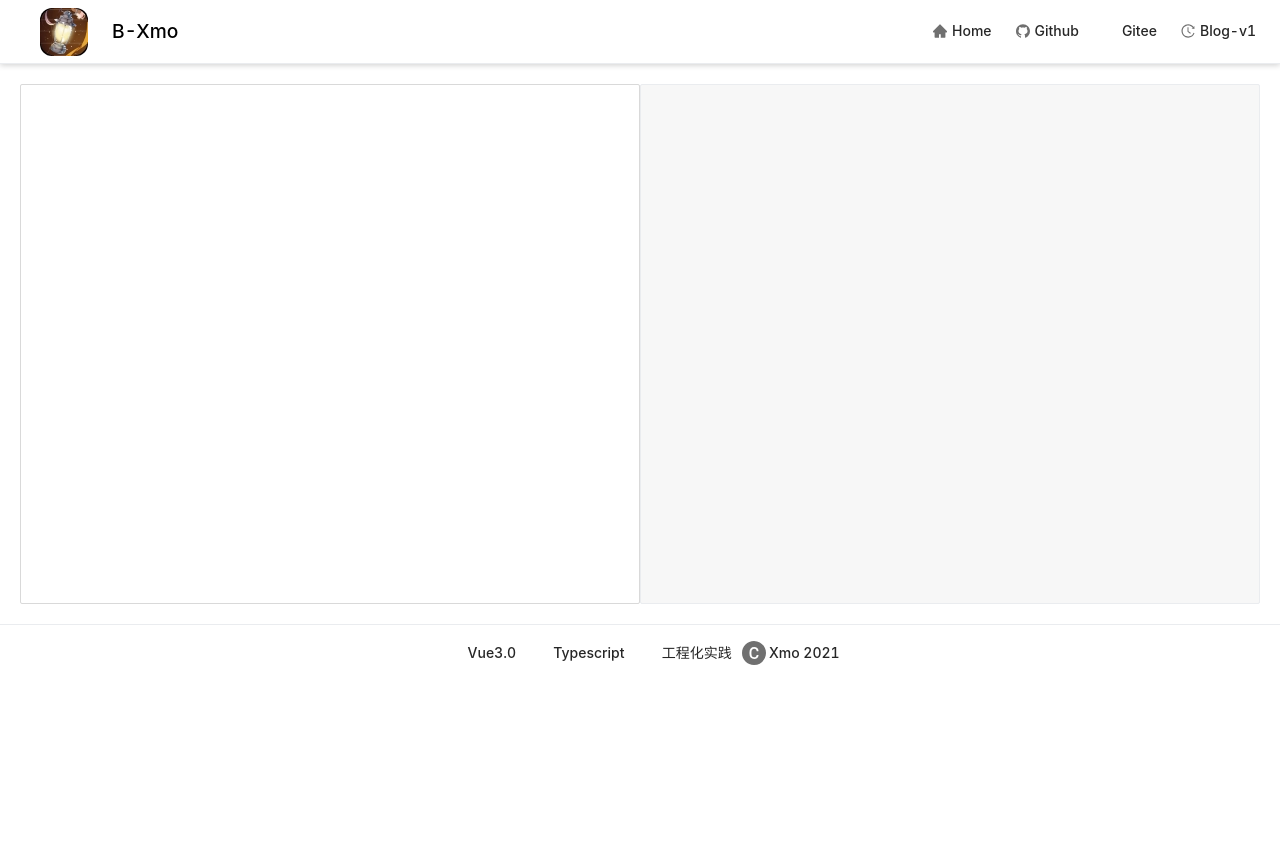
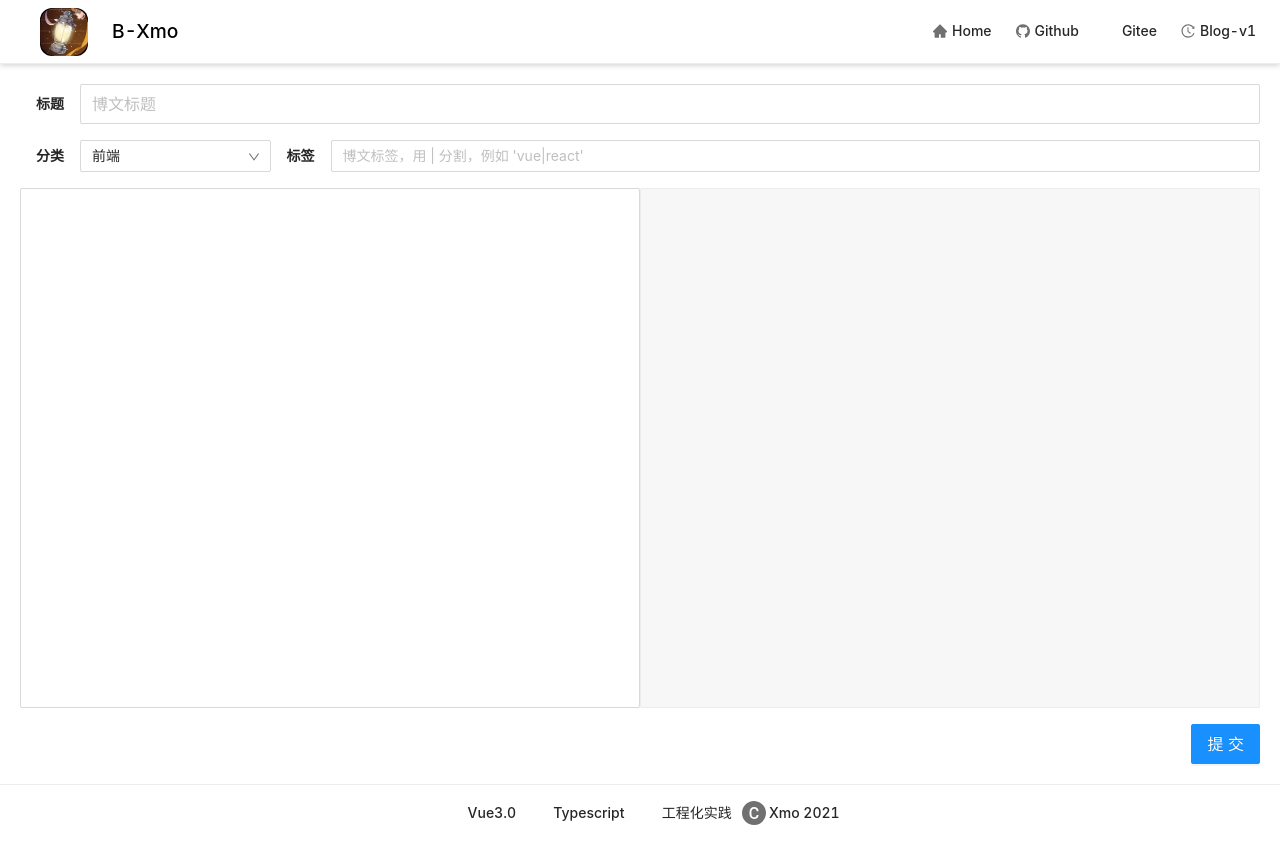
Before and after one commit to darkXmo/bxmo-blog, a Vue app in the folder frontend/: page /publish in a window 1280 px wide. Before the commit the page ends 800 px from the top, so only its background shows below. Built offline with nearby package versions, Linux system fonts and the light colour scheme.

Commit message:
feat(publish): publish和后端的交互逻辑以及publish-head

```diff
--- a/frontend/src/components/antd/index.ts
+++ b/frontend/src/components/antd/index.ts
@@ -1,4 +1,4 @@
-import { Button, Card, Pagination, Input } from "ant-design-vue";
+import { Button, Card, Pagination, Input, Select } from "ant-design-vue";
 import { App } from "vue";
 
 /**
@@ -10,6 +10,7 @@ const antdImport = (app: App<Element>) => {
   app.use(Card);
   app.use(Pagination);
   app.use(Input);
+  app.use(Select);
 };
 
 export default antdImport;
--- a/frontend/src/components/markdown/MarkdownCom.vue
+++ b/frontend/src/components/markdown/MarkdownCom.vue
@@ -8,7 +8,8 @@
 <script lang="ts">
 import { computed, defineComponent, ref } from "vue";
 import transformMarkdown from "@/controller/Publish/transformMarkdown";
-import { selectionPos } from "@/controller/utils/keyEvent";
+
+import tabEvent from "@/controller/Publish/keyEvent";
 
 export default defineComponent({
   name: "MarkdownCom",
@@ -18,16 +19,10 @@ export default defineComponent({
       return transformMarkdown(rawStr.value);
     });
     const tab = (e: KeyboardEvent) => {
-      const textarea = document.getElementById("textarea");
-      if (textarea instanceof HTMLTextAreaElement) {
-        const pos = selectionPos(textarea);
-        textarea.value =
-          textarea.value.slice(0, pos) + "  " + textarea.value.slice(pos);
-        textarea.focus();
-        textarea.setSelectionRange(pos + 2, pos + 2);
-        rawStr.value = textarea.value;
+      const textArea = document.getElementById("textarea");
+      if (textArea instanceof HTMLTextAreaElement) {
+        tabEvent(e, rawStr, textArea);
       }
-      e.preventDefault();
     };
     return {
       rawStr,
@@ -56,6 +51,7 @@ export default defineComponent({
     border: $border-default;
     border-radius: 2px;
     background-color: #f7f7f7;
+    white-space: pre-wrap;
   }
 }
 </style>
--- /dev/null
+++ b/frontend/src/components/markdown/MarkdownHead.vue
@@ -0,0 +1,100 @@
+<template>
+  <div class="markdown-head">
+    <div class="title">
+      <label for="title">标题</label>
+      <a-input
+        v-model:value="title"
+        placeholder="博文标题"
+        size="large"
+        id="title"
+      />
+    </div>
+    <div class="attrs">
+      <label for="category">分类</label>
+      <a-select
+        v-model:value="category"
+        placeholder="点击选择分类"
+        id="category"
+        style="width: 20vw"
+        ref="select"
+      >
+        <a-select-option
+          v-for="item in categoryList"
+          :value="item"
+          :key="item"
+          >{{ item }}</a-select-option
+        >
+      </a-select>
+      <label for="tags">标签</label>
+      <a-input
+        v-model:value="tags"
+        placeholder="博文标签，用 | 分割，例如 'vue|react'"
+        id="tags"
+      />
+    </div>
+  </div>
+</template>
+
+<script lang="ts">
+import ArticleInfo from "@/models/ArticleInfo";
+import { computed, defineComponent, ref } from "vue";
+
+export default defineComponent({
+  name: "MarkdownHead",
+  setup() {
+    const title = ref<string>("");
+    const category = ref<string>("前端");
+    const tags = ref<string>("");
+
+    const categoryList: Array<string> = ["前端", "后端", "运维", "闲事", "AI"];
+
+    const tagsList = computed(
+      (): Array<string> => {
+        const ans = tags.value.split("|").filter((value) => {
+          return value !== "";
+        });
+        return ans;
+      }
+    );
+
+    const info = computed(
+      (): ArticleInfo => {
+        return {
+          title: title.value,
+          category: category.value,
+          tags: tagsList.value,
+        };
+      }
+    );
+
+    return {
+      title,
+      category,
+      tags,
+      categoryList,
+      info,
+    };
+  },
+});
+</script>
+
+<style scoped lang="scss">
+.markdown-head {
+  > * {
+    margin-bottom: 1rem;
+  }
+  label {
+    white-space: nowrap;
+    margin: 0 1rem;
+    font-weight: bold;
+  }
+  > .title {
+    display: flex;
+    align-items: center;
+  }
+  > .attrs {
+    display: flex;
+    align-items: center;
+  }
+}
+</style>
--- /dev/null
+++ b/frontend/src/controller/Publish/keyEvent.ts
@@ -0,0 +1,23 @@
+import { getPos, setPos } from "@/controller/utils/InputEvent";
+import { Ref } from "@vue/reactivity";
+
+/**
+ * 将按下tab事件修改为输入两个空格。
+ * @param e 监听的Tab输入事件
+ * @param rawStr 这个输入事件所在的字符串
+ * @param htmlElement 输入事件所针对的HTML元素
+ */
+const tabEvent = (
+  e: KeyboardEvent,
+  rawStr: Ref,
+  htmlElement: HTMLInputElement | HTMLTextAreaElement
+) => {
+  e.preventDefault();
+  const pos = getPos(htmlElement);
+  htmlElement.value =
+    htmlElement.value.slice(0, pos) + "  " + htmlElement.value.slice(pos);
+  setPos(htmlElement, pos + 2);
+  rawStr.value = htmlElement.value;
+};
+
+export default tabEvent;
--- /dev/null
+++ b/frontend/src/controller/Publish/publish.ts
@@ -0,0 +1,9 @@
+import Article from "@/models/Article";
+import ArticleInfo from "@/models/ArticleInfo";
+
+const publish = (info: ArticleInfo, content: string) => {
+  const article: Article = Object.assign({ content }, info);
+  console.dir(article);
+};
+
+export default publish;
--- /dev/null
+++ b/frontend/src/controller/utils/InputEvent.ts
@@ -0,0 +1,27 @@
+/**
+ * 获取当前光标位置
+ * @param element 输入的元素
+ * @returns 光标位置
+ */
+export const getPos = (
+  element: HTMLTextAreaElement | HTMLInputElement
+): number => {
+  if (element.selectionStart) {
+    return element.selectionStart;
+  } else {
+    return 0;
+  }
+};
+
+/**
+ * 设置光标
+ * @param element 设置的元素
+ * @param position 光标位置
+ */
+export const setPos = (
+  element: HTMLTextAreaElement | HTMLInputElement,
+  position: number
+): void => {
+  element.focus();
+  element.setSelectionRange(position, position);
+};
--- a/frontend/src/controller/utils/keyEvent.ts
+++ /dev/null
@@ -1,9 +0,0 @@
-export const selectionPos = (
-  element: HTMLTextAreaElement | HTMLInputElement
-): number => {
-  if (element.selectionStart) {
-    return element.selectionStart;
-  } else {
-    return 0;
-  }
-};
--- /dev/null
+++ b/frontend/src/models/Article.ts
@@ -0,0 +1,7 @@
+import ArticleInfo from "./ArticleInfo";
+
+interface Article extends ArticleInfo {
+  content: string;
+}
+
+export default Article;
--- /dev/null
+++ b/frontend/src/models/ArticleInfo.ts
@@ -0,0 +1,7 @@
+interface ArticleInfo {
+  title: string;
+  category: string;
+  tags: Array<string>;
+}
+
+export default ArticleInfo;
--- a/frontend/src/views/Publish.vue
+++ b/frontend/src/views/Publish.vue
@@ -2,22 +2,44 @@
   <div class="publish-page">
     <Layout>
       <div class="container">
-        <MarkdownCom />
+        <MarkdownHead ref="info" id="info" />
+        <MarkdownCom ref="content" />
+        <div class="operations">
+          <a-button @click="confirm" type="primary" size="large">提交</a-button>
+        </div>
       </div>
     </Layout>
   </div>
 </template>
 
 <script lang="ts">
-import { defineComponent } from "vue";
+import { defineComponent, onMounted, ref, toRaw } from "vue";
 import Layout from "@/layouts/index.vue";
 import MarkdownCom from "@/components/markdown/MarkdownCom.vue";
+import MarkdownHead from "@/components/markdown/MarkdownHead.vue";
+import publish from "@/controller/Publish/publish";
+import ArticleInfo from "@/models/ArticleInfo";
 
 export default defineComponent({
   name: "PublishPage",
   components: {
     Layout,
     MarkdownCom,
+    MarkdownHead,
+  },
+  setup() {
+    const info = ref();
+    const content = ref();
+    const confirm = () => {
+      const articleInfo: ArticleInfo = info.value.info;
+      const articleContent: string = content.value.rawStr;
+      publish(articleInfo, articleContent);
+    };
+    return {
+      info,
+      content,
+      confirm,
+    };
   },
 });
 </script>
@@ -26,7 +48,14 @@ export default defineComponent({
 .publish-page {
   .container {
     padding: 20px;
-    height: 70vh;
+    > :nth-child(2) {
+      min-height: 65vh;
+      margin-bottom: 1rem;
+    }
+    > :nth-child(3) {
+      display: flex;
+      justify-content: flex-end;
+    }
   }
 }
 </style>
```
Also changed, not shown: frontend/src/assets/style/github.css (added).
